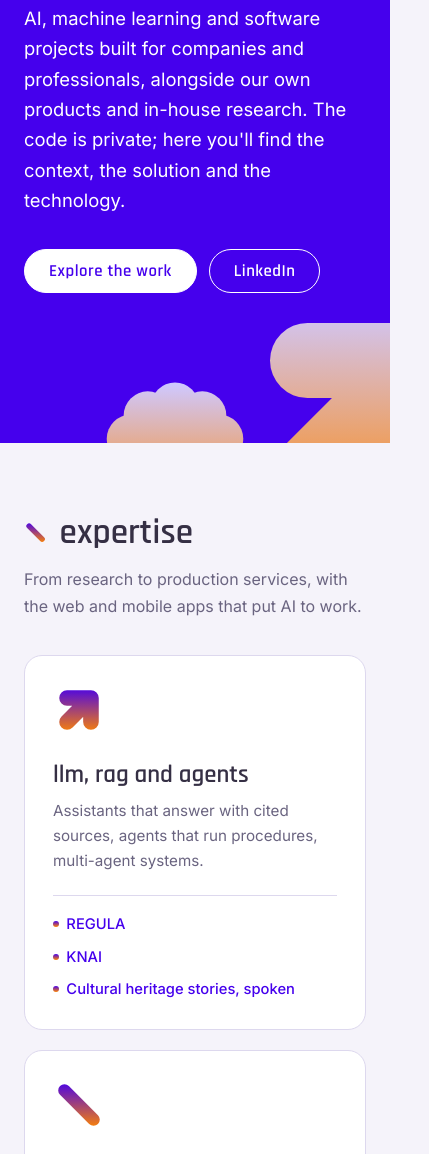
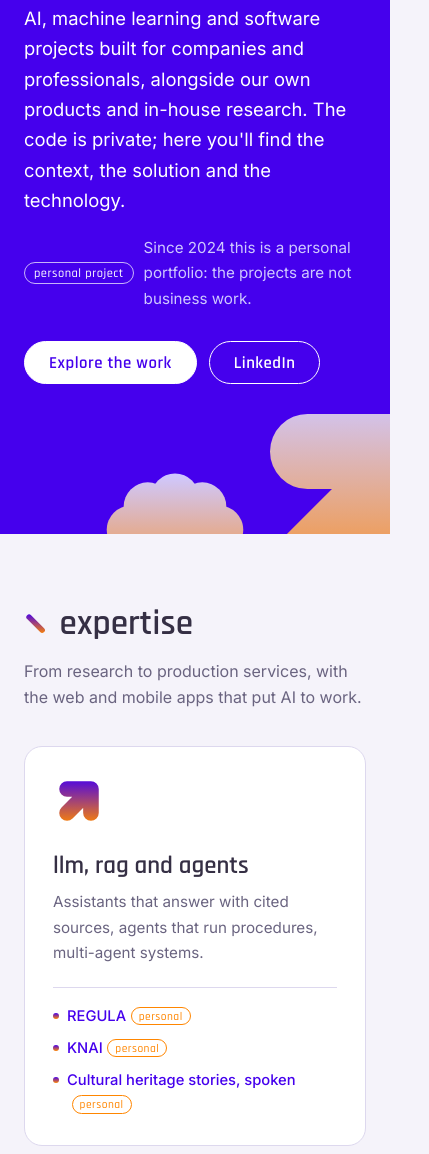
Before and after one commit to Fluel/Fluel.github.io, a plain HTML site: page index.html in a window 390 px wide. Shown: the part 239-1393 px from the top of the page, 429 px wide, since content can reach past the window. Drawn offline with Linux system fonts and the light colour scheme.

Commit message:
Mark 2024+ projects as personal
Co-Authored-By: Claude Opus 5.5 <noreply@anthropic.com>

```diff
--- a/index.html
+++ b/index.html
@@ -76,8 +76,8 @@ section.block { padding-top: 96px; }
 .cap h3 { font: 600 1.55rem/1.05 var(--display); margin: 0 0 10px; }
 .cap p { margin: 0 0 22px; color: var(--muted); font-size: .95rem; }
 .cap ul { list-style: none; margin: 0; padding: 16px 0 0; border-top: 1px solid var(--line); display: grid; gap: 8px; align-content: start; }
-.cap ul a { display: flex; align-items: baseline; gap: .5em; font-size: .92rem; font-weight: 500; color: var(--blu); text-decoration: none; }
-.cap ul a::before { content: ""; flex: none; width: 6px; height: 6px; border-radius: 50%; background: linear-gradient(var(--blu), var(--orange)); transform: translateY(-2px); }
+.cap ul a { position: relative; display: block; padding-left: 14px; font-size: .92rem; font-weight: 500; color: var(--blu); text-decoration: none; }
+.cap ul a::before { content: ""; position: absolute; left: 0; top: .6em; width: 6px; height: 6px; border-radius: 50%; background: linear-gradient(var(--blu), var(--orange)); }
 .cap ul a:hover { text-decoration: underline; text-underline-offset: 3px; }
 
 /* Featured: indigo blocks, gradient only on the symbol */
@@ -87,19 +87,19 @@ section.block { padding-top: 96px; }
 .feat:hover { transform: translateY(-4px); }
 .feat > svg { position: absolute; z-index: -1; width: 170px; height: 170px; right: -42px; top: -42px; transition: transform .3s; }
 .feat:hover > svg { transform: rotate(-8deg) scale(1.06); }
-.feat .meta { display: flex; gap: 14px; font: 500 1rem var(--display); letter-spacing: .02em; color: var(--lavender); }
+.feat .meta { display: flex; align-items: center; flex-wrap: wrap; gap: 10px 14px; font: 500 1rem var(--display); letter-spacing: .02em; color: var(--lavender); }
 .feat h3 { font: 600 1.7rem/1.04 var(--display); margin: 6px 0 12px; }
 .feat p { margin: 0; font-size: .93rem; color: rgba(255,255,255,.9); }
 
 /* Timeline overview: one column per year, one symbol per project */
-.overview { position: relative; display: grid; grid-auto-flow: column; grid-auto-columns: 1fr; align-items: end; gap: 8px; padding: 28px 28px 0; background: #fff; border: 1px solid var(--line); border-radius: 18px; margin-bottom: 20px; }
-.overview .col { display: flex; flex-direction: column; align-items: center; gap: 8px; }
+.overview { position: relative; display: grid; grid-auto-flow: column; grid-auto-columns: 1fr; align-items: stretch; gap: 0; padding: 56px 28px 0; background: #fff; border: 1px solid var(--line); border-radius: 18px; margin-bottom: 20px; }
+.overview .col { display: flex; flex-direction: column; justify-content: flex-end; align-items: center; gap: 8px; padding: 14px 4px 0; }
 .overview .stack { display: flex; flex-direction: column-reverse; align-items: center; gap: 6px; min-height: 24px; }
 .overview .stack a { display: block; width: 26px; height: 26px; border-radius: 8px; transition: transform .15s; }
 .overview .stack a:hover, .overview .stack a:focus-visible { transform: scale(1.25); }
 .overview .stack svg { width: 100%; height: 100%; display: block; }
 .overview .stack a.dim { opacity: .18; }
-.overview .year { width: 100%; text-align: center; font: 500 1.05rem var(--display); color: var(--muted); padding: 10px 0 14px; border-top: 2px solid var(--rail); }
+.overview .year { width: calc(100% - 8px); text-align: center; font: 500 1.05rem var(--display); color: var(--muted); padding: 10px 0 14px; border-top: 2px solid var(--rail); }
 .overview .col.has .year { color: var(--blu); border-top-color: var(--blu); }
 .tip { position: fixed; z-index: 10; pointer-events: none; max-width: 260px; font-size: .85rem; line-height: 1.35; background: var(--blu); color: #fff; padding: 8px 12px; border-radius: 10px; opacity: 0; transition: opacity .12s; }
 .tip.on { opacity: 1; }
@@ -126,13 +126,26 @@ section.block { padding-top: 96px; }
 .tl .item:nth-child(odd of .item) .card::after { right: -21px; }
 .tl .item:nth-child(even of .item) .card::after { left: -21px; }
 .tl .item:target .card { border-color: var(--blu); box-shadow: 0 0 0 3px rgba(69,0,237,.12); }
-.tl .kind { font: 500 .95rem var(--display); letter-spacing: .02em; color: var(--blu); margin: 0 0 4px; }
+.tl .kind { display: flex; align-items: center; flex-wrap: wrap; gap: 10px; font: 500 .95rem var(--display); letter-spacing: .02em; color: var(--blu); margin: 0 0 4px; }
+.tl .kind .chip, .feat .meta .chip { margin-left: 0; vertical-align: 0; }
 .tl h3 { font: 600 1.4rem/1.1 var(--display); margin: 0 0 8px; }
 .tl p { margin: 0 0 10px; font-size: .95rem; }
 .tl .tech { font-size: .85rem; color: var(--muted); margin: 0; }
 .tl .card a { font-weight: 500; color: var(--blu); font-size: .92rem; }
 
 .techstack { display: block; max-width: 100%; }
+
+/* "personal project" chip: an outline accent, never a filled block */
+.chip { display: inline-block; vertical-align: .2em; margin-left: .5em; font: 500 .78rem/1 var(--display); letter-spacing: .04em; white-space: nowrap; color: var(--orange); border: 1px solid var(--orange); border-radius: 999px; padding: 4px 9px 3px; }
+.feat .chip { color: #fff; border-color: rgba(255,255,255,.7); }
+.cap ul .chip { vertical-align: .1em; margin-left: .4em; font-size: .72rem; padding: 3px 7px 2px; }
+.overview .col.personal { position: relative; background: rgba(255,134,0,.07); }
+.overview .col.personal.first { border-top-left-radius: 12px; }
+.overview .col.personal.last { border-top-right-radius: 12px; }
+.overview .band { position: absolute; left: 0; top: -12px; transform: translateY(-100%); display: flex; align-items: center; gap: 8px; font: 500 .9rem var(--display); letter-spacing: .03em; color: var(--orange); white-space: nowrap; }
+.overview .band::after { content: ""; flex: 1; height: 1px; background: var(--orange); opacity: .5; }
+.hero .note { display: inline-flex; align-items: center; gap: 10px; font-size: .95rem; color: var(--lavender); margin: -14px 0 30px; }
+.hero .note .chip { margin: 0; color: #fff; border-color: rgba(255,255,255,.7); }
 
 /* Contact: indigo block */
 .contact { position: relative; overflow: hidden; margin-top: 110px; background: var(--blu); color: #fff; padding: 96px 0; }
@@ -154,7 +167,7 @@ section.block { padding-top: 96px; }
   .tl .node { grid-column: 1; }
   .tl .item:nth-child(n of .item) .card { grid-column: 2; }
   .tl .item:nth-child(n of .item) .card::after { left: -17px; right: auto; width: 16px; }
-  .overview { padding: 20px 12px 0; gap: 4px; }
+  .overview { padding: 48px 12px 0; }
   .overview .stack a { width: 20px; height: 20px; }
 }
 @media (max-width: 640px) {
@@ -214,6 +227,7 @@ section.block { padding-top: 96px; }
     <div class="hero-body">
       <h1>portfolio<span data-t="heroSub"></span></h1>
       <p data-t="lede"></p>
+      <p class="note"><span class="chip" data-t="chip"></span><span data-t="personalNote"></span></p>
       <div class="actions">
         <a class="btn solid" href="#work" data-t="cta"></a>
         <a class="btn ghost" href="https://www.linkedin.com/in/palange/" rel="me">LinkedIn</a>
@@ -282,6 +296,11 @@ const T = {
     heroSub: "intelligenza artificiale dal 2016",
     lede: "Progetti di AI, machine learning e software realizzati per aziende e professionisti, insieme ai nostri prodotti e alla ricerca interna. Il codice è privato; qui trovi contesto, soluzione e tecnologie.",
     cta: "Esplora i progetti",
+    chip: "progetto personale",
+    personalNote: "Dal 2024 questo è un portfolio personale: i progetti non sono attività aziendali.",
+    personalBand: "dal 2024: progetti personali",
+    personalFilter: "personali",
+    chipShort: "personale",
     skillsTitle: "competenze",
     skillsText: "Dalla ricerca al servizio in produzione, con le applicazioni web e mobile che rendono l'AI utilizzabile.",
     featTitle: "in evidenza", featText: "I prodotti e i progetti più rappresentativi.",
@@ -290,6 +309,7 @@ const T = {
     all: "Tutti",
     kinds: { client: "per clienti", product: "prodotti Fluel", rnd: "ricerca", training: "formazione" },
     kindOne: { client: "progetto per un cliente", product: "prodotto Fluel", rnd: "ricerca e sviluppo", training: "formazione" },
+    kindPersonal: { product: "prodotto" },
     count: n => `${n} progetti`,
     open: "Apri il materiale",
     contactTitle: "parliamone",
@@ -302,6 +322,11 @@ const T = {
     heroSub: "artificial intelligence since 2016",
     lede: "AI, machine learning and software projects built for companies and professionals, alongside our own products and in-house research. The code is private; here you'll find the context, the solution and the technology.",
     cta: "Explore the work",
+    chip: "personal project",
+    personalNote: "Since 2024 this is a personal portfolio: the projects are not business work.",
+    personalBand: "since 2024: personal projects",
+    personalFilter: "personal",
+    chipShort: "personal",
     skillsTitle: "expertise",
     skillsText: "From research to production services, with the web and mobile apps that put AI to work.",
     featTitle: "featured", featText: "Our most representative products and projects.",
@@ -310,6 +335,7 @@ const T = {
     all: "All",
     kinds: { client: "client work", product: "Fluel products", rnd: "research", training: "training" },
     kindOne: { client: "client project", product: "Fluel product", rnd: "research and development", training: "training" },
+    kindPersonal: { product: "product" },
     count: n => `${n} projects`,
     open: "Open the material",
     contactTitle: "let's talk",
@@ -340,6 +366,9 @@ const CAPS = [
 ];
 const SYM = { client: "persone", product: "innovazione", rnd: "consistenza", training: "aiuto" };
 const icon = (name, soft) => `<svg viewBox="0 0 100 100" aria-hidden="true"${soft ? ' style="--g:url(#fg-soft)"' : ""}><use href="#s-${name}"/></svg>`;
+const chip = (short) => { const c = document.createElement("span"); c.className = "chip"; c.textContent = short ? T[lang].chipShort : T[lang].chip; return c; };
+const kindLabel = p => (p.personal && T[lang].kindPersonal[p.kind]) || T[lang].kindOne[p.kind];
+const matches = p => filter === "all" || (filter === "personal" ? p.personal : p.kind === filter);
 const firstSentence = s => s.split(/(?<=\.)\s/)[0];
 const $ = s => document.querySelector(s);
 let projects = [], lang = "it", filter = "all";
@@ -357,6 +386,7 @@ function drawCaps() {
     li.querySelector("ul").append(...c.ids.filter(id => byId[id]).map(id => {
       const item = document.createElement("li"), a = document.createElement("a");
       a.href = `#p-${id}`; a.textContent = byId[id].title[lang].split(":")[0];
+      if (byId[id].personal) a.append(chip(true));
       item.append(a); return item;
     }));
     return li;
@@ -369,8 +399,9 @@ function drawFeatured() {
     const a = document.createElement("a"); a.className = "feat"; a.href = `#p-${p.id}`;
     a.innerHTML = `${icon(SYM[p.kind], true)}<div class="meta"><span></span><span></span></div><h3></h3><p></p>`;
     const [y, k] = a.querySelectorAll(".meta span");
-    y.textContent = p.year; k.textContent = t.kindOne[p.kind];
+    y.textContent = p.year; k.textContent = kindLabel(p);
     a.querySelector("h3").textContent = p.title[lang].split(":")[0];
+    if (p.personal) a.querySelector(".meta").append(chip());
     a.querySelector("p").textContent = firstSentence(p.summary[lang]);
     return a;
   }));
@@ -383,17 +414,25 @@ function drawOverview() {
   for (let y = Math.min(...years); y <= Math.max(...years); y++) {
     const col = document.createElement("div"), stack = document.createElement("div"), label = document.createElement("div");
     const here = projects.filter(p => p.year === y);
-    col.className = "col" + (here.length ? " has" : ""); stack.className = "stack"; label.className = "year"; label.textContent = y;
+    const personal = here.some(p => p.personal);
+    col.className = "col" + (here.length ? " has" : "") + (personal ? " personal" : ""); stack.className = "stack"; label.className = "year"; label.textContent = y;
     stack.append(...here.map(p => {
       const a = document.createElement("a"); a.href = `#p-${p.id}`; a.tabIndex = -1;
       a.innerHTML = icon(SYM[p.kind]);
-      if (filter !== "all" && p.kind !== filter) a.classList.add("dim");
-      a.onmouseenter = e => { tip.innerHTML = `<b></b>`; tip.firstChild.textContent = `${p.year} / ${t.kindOne[p.kind]}`; tip.append(p.title[lang]); tip.classList.add("on"); };
+      if (!matches(p)) a.classList.add("dim");
+      a.onmouseenter = e => { tip.innerHTML = `<b></b>`; tip.firstChild.textContent = `${p.year} / ${kindLabel(p)}${p.personal ? ` / ${t.chip}` : ""}`; tip.append(p.title[lang]); tip.classList.add("on"); };
       a.onmousemove = e => { tip.style.left = Math.min(e.clientX + 14, innerWidth - 280) + "px"; tip.style.top = e.clientY + 16 + "px"; };
       a.onmouseleave = () => tip.classList.remove("on");
       return a;
     }));
     col.append(stack, label); cols.push(col);
+  }
+  const band = cols.filter(c => c.classList.contains("personal"));
+  if (band.length) {
+    band[0].classList.add("first"); band.at(-1).classList.add("last");
+    const label = document.createElement("div"); label.className = "band"; label.textContent = t.personalBand;
+    label.style.width = `${band.length * 100}%`;
+    band[0].append(label);
   }
   $("#overview").replaceChildren(...cols);
 }
@@ -401,15 +440,15 @@ function drawOverview() {
 function drawTimeline() {
   const t = T[lang];
   const f = $("#filters"); f.setAttribute("aria-label", t.workTitle);
-  f.replaceChildren(...["all", ...Object.keys(t.kinds)].map(k => {
+  f.replaceChildren(...["all", ...Object.keys(t.kinds), "personal"].map(k => {
     const b = document.createElement("button");
-    b.type = "button"; b.innerHTML = k === "all" ? "" : icon(SYM[k]).replace("<svg", '<svg class="sym"');
-    b.append(k === "all" ? t.all : t.kinds[k]);
+    b.type = "button"; b.innerHTML = SYM[k] ? icon(SYM[k]).replace("<svg", '<svg class="sym"') : "";
+    b.append(k === "all" ? t.all : k === "personal" ? t.personalFilter : t.kinds[k]);
     b.setAttribute("aria-pressed", filter === k);
     b.onclick = () => { filter = k; drawOverview(); drawTimeline(); };
     return b;
   }));
-  const shown = projects.filter(p => filter === "all" || p.kind === filter);
+  const shown = projects.filter(matches);
   $("#count").textContent = t.count(shown.length);
   const out = []; let year;
   for (const p of shown) {
@@ -420,8 +459,9 @@ function drawTimeline() {
     }
     const li = document.createElement("li"); li.className = "item"; li.id = `p-${p.id}`;
     li.innerHTML = `<div class="node">${icon(SYM[p.kind])}</div><article class="card"><p class="kind"></p><h3></h3><p class="sum"></p><p class="tech"></p></article>`;
-    li.querySelector(".kind").textContent = `${p.year} / ${t.kindOne[p.kind]}`;
+    li.querySelector(".kind").textContent = `${p.year} / ${kindLabel(p)}`;
     li.querySelector("h3").textContent = p.title[lang];
+    if (p.personal) li.querySelector(".kind").append(chip());
     li.querySelector(".sum").textContent = p.summary[lang];
     li.querySelector(".tech").textContent = p.stack.join(" · ");
     if (p.link) { const a = document.createElement("a"); a.href = p.link; a.textContent = t.open; li.querySelector(".card").append(a); }
--- a/projects.json
+++ b/projects.json
@@ -16,7 +16,8 @@
       "JavaScript",
       "LLM",
       "Canvas"
-    ]
+    ],
+    "personal": true
   },
   {
     "id": "fitness-recomp",
@@ -35,7 +36,8 @@
       "TypeScript",
       "Expo",
       "React Native"
-    ]
+    ],
+    "personal": true
   },
   {
     "id": "knai",
@@ -57,7 +59,8 @@
       "Playwright",
       "PostgreSQL"
     ],
-    "featured": 4
+    "featured": 4,
+    "personal": true
   },
   {
     "id": "ternary-llm",
@@ -76,7 +79,8 @@
       "PyTorch",
       "Qwen",
       "WebGPU"
-    ]
+    ],
+    "personal": true
   },
   {
     "id": "multiagent-architect",
@@ -95,7 +99,8 @@
       "Python",
       "Multi-agent",
       "LLM"
-    ]
+    ],
+    "personal": true
   },
   {
     "id": "heritage-rag",
@@ -116,7 +121,8 @@
       "RAG",
       "TTS"
     ],
-    "featured": 6
+    "featured": 6,
+    "personal": true
   },
   {
     "id": "green-slm",
@@ -135,7 +141,8 @@
       "Python",
       "SLM",
       "RAG"
-    ]
+    ],
+    "personal": true
   },
   {
     "id": "crypto-agent",
@@ -155,7 +162,8 @@
       "TimescaleDB",
       "LLM",
       "Telegram"
-    ]
+    ],
+    "personal": true
   },
   {
     "id": "bank-rag",
@@ -174,7 +182,8 @@
       "Python",
       "RAG",
       "Vector DB"
-    ]
+    ],
+    "personal": true
   },
   {
     "id": "short-video",
@@ -194,7 +203,8 @@
       "Computer vision",
       "TTS",
       "LLM"
-    ]
+    ],
+    "personal": true
   },
   {
     "id": "voicebot",
@@ -213,7 +223,8 @@
       "Rasa",
       "Python",
       "Speech"
-    ]
+    ],
+    "personal": true
   },
   {
     "id": "regula",
@@ -235,7 +246,8 @@
       "ChromaDB",
       "FastAPI"
     ],
-    "featured": 5
+    "featured": 5,
+    "personal": true
   },
   {
     "id": "ai-microservices",
```
